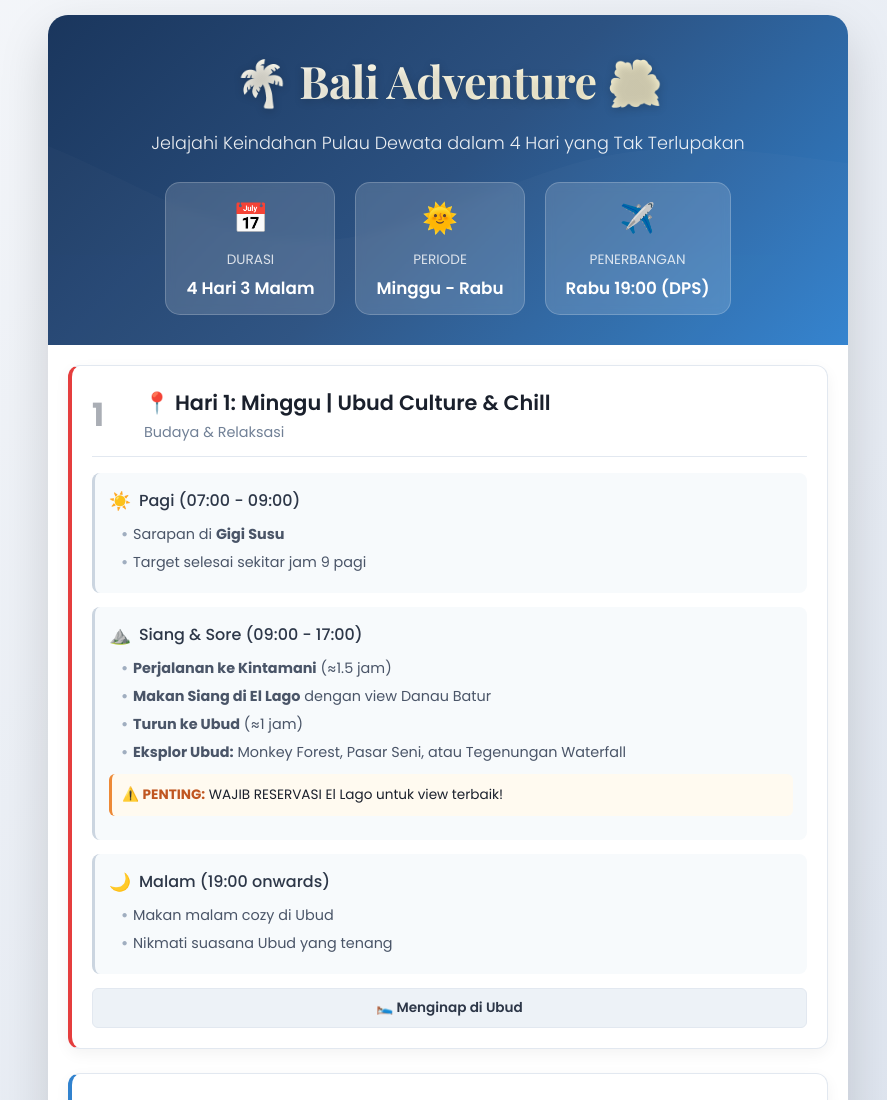
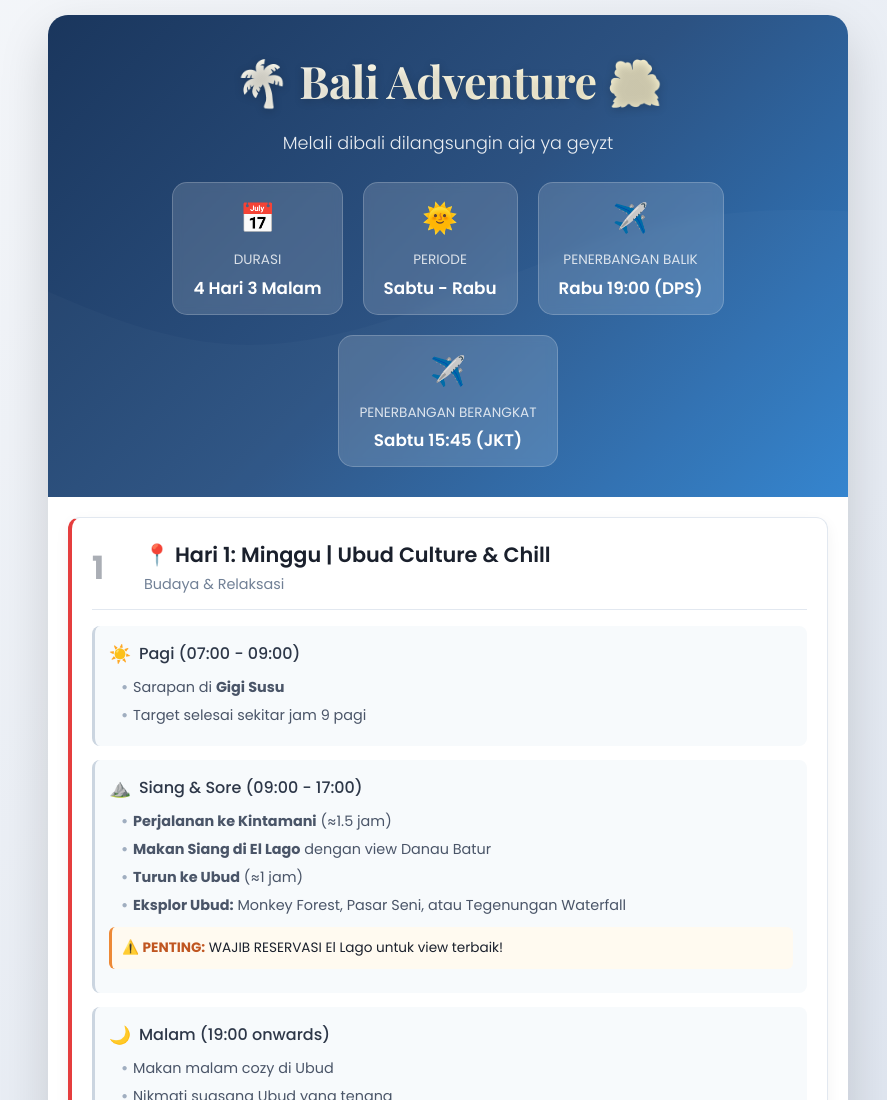
Before and after one commit to arpang01/bali-itinerary, a plain HTML site: page index.html in a window 1280 px wide. Shown: the top 1100 px of the page, without its empty margins (192-1079 px from the left). Drawn offline with nearby package versions, Linux system fonts and the light colour scheme.

Commit message:
Update index.html

```diff
--- a/index.html
+++ b/index.html
@@ -508,7 +508,7 @@
 
             <div class="header-content">
                 <h1 class="floating">🌴 Bali Adventure 🌺</h1>
-                <p class="header-subtitle">Jelajahi Keindahan Pulau Dewata dalam 4 Hari yang Tak Terlupakan</p>
+                <p class="header-subtitle">Melali dibali dilangsungin aja ya geyzt</p>
 
                 <div class="header-details">
                     <div class="detail-item">
@@ -523,17 +523,26 @@
                         <div class="detail-icon">🌞</div>
                         <div class="detail-text">
                             <div class="detail-label">PERIODE</div>
-                            <div class="detail-value">Minggu - Rabu</div>
+                            <div class="detail-value">Sabtu - Rabu</div>
                         </div>
                     </div>
 
                     <div class="detail-item">
                         <div class="detail-icon">✈️</div>
                         <div class="detail-text">
-                            <div class="detail-label">PENERBANGAN</div>
+                            <div class="detail-label">PENERBANGAN BALIK</div>
                             <div class="detail-value">Rabu 19:00 (DPS)</div>
                         </div>
                     </div>
+
+					 <div class="detail-item">
+                        <div class="detail-icon">✈️</div>
+                        <div class="detail-text">
+                            <div class="detail-label">PENERBANGAN BERANGKAT</div>
+                            <div class="detail-value">Sabtu 15:45 (JKT)</div>
+                        </div>
+                    </div>
+
                 </div>
             </div>
         </div>
```
